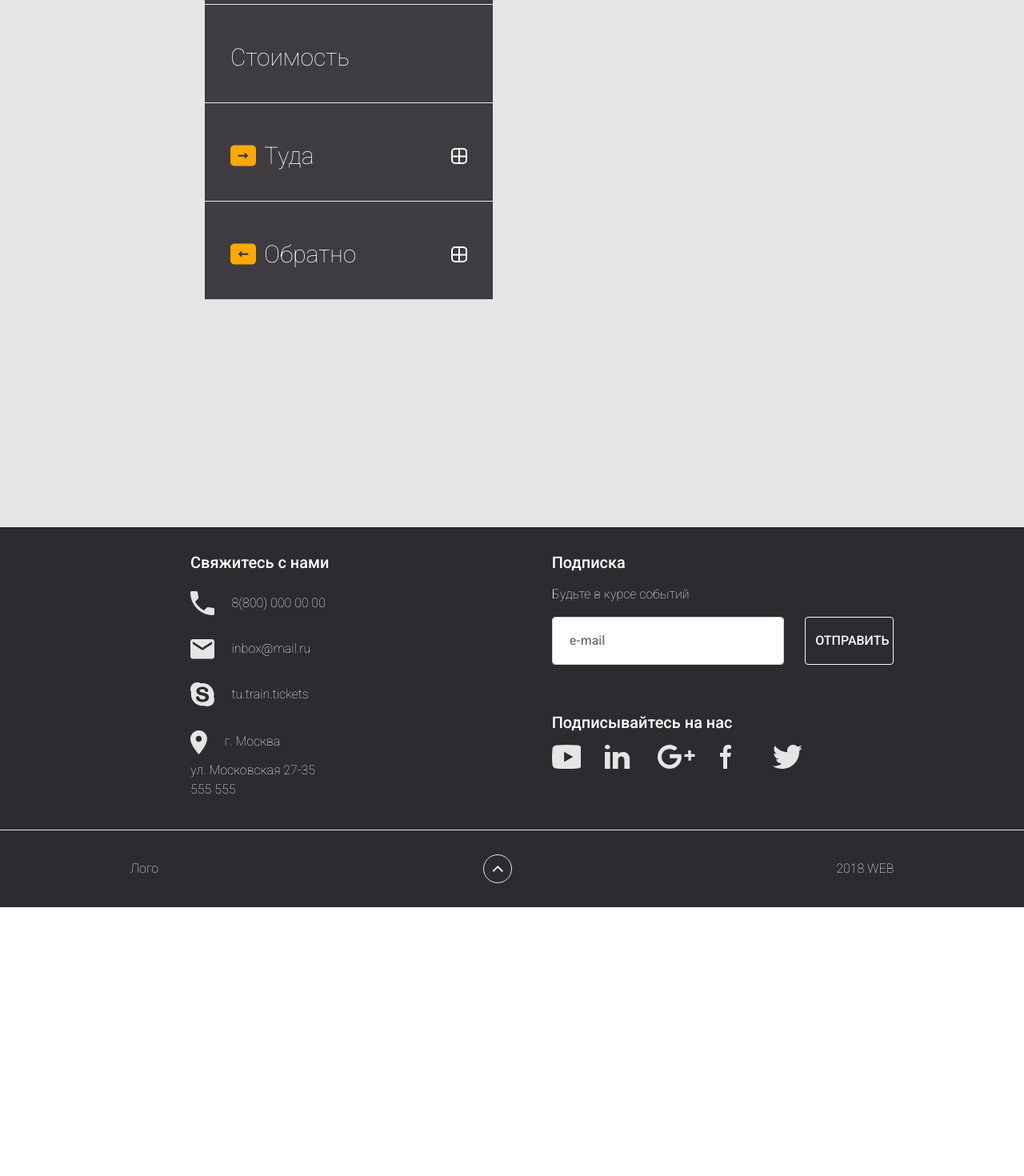
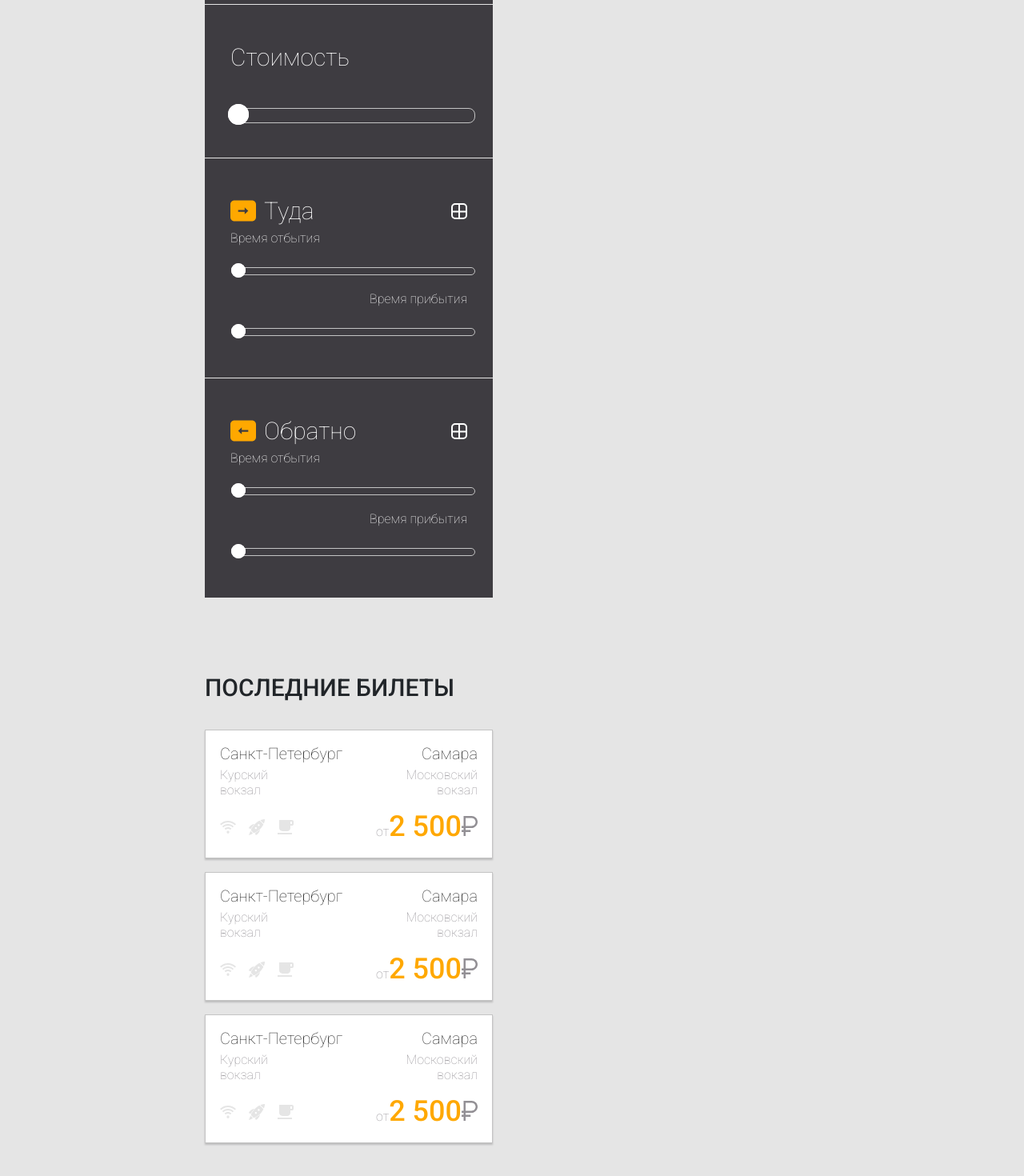
Before and after one commit to ana-goldman/book-the-train-app, a React (Create React App) app: page /booking in a window 1280 px wide. Shown: the part 1280-2750 px from the top of the page at 80% size. Before the commit the page ends 2414 px from the top, so only its background shows below. Built offline with nearby package versions, Linux system fonts and the light colour scheme.

Commit message:
sliders and latest

```diff
--- a/package.json
+++ b/package.json
@@ -10,6 +10,7 @@
     "@testing-library/react": "^12.1.2",
     "@testing-library/user-event": "^13.5.0",
     "bootstrap": "^5.1.3",
+    "rc-slider": "^9.7.5",
     "react": "^17.0.2",
     "react-bootstrap": "^2.1.1",
     "react-dom": "^17.0.2",
--- a/src/components/Filters.jsx
+++ b/src/components/Filters.jsx
@@ -8,9 +8,8 @@ import arrowThere from '../images/arrow-there.svg';
 import arrowBack from '../images/arrow-back.svg';
 
 import { Switch } from '@mui/material';
-// import { Slider } from '@mui/material';
-// import { styled } from '@mui/material/styles';
-import TimeSlider from './TimeSlider';
+import { Range } from 'rc-slider';
+import 'rc-slider/assets/index.css';
 
 export default function Filters() {
 
@@ -67,8 +66,9 @@ export default function Filters() {
           </div>
         </div>
 
-        <div className="filters__item d-flex flex-column">
+        <div className="filters__item item__price d-flex flex-column">
           <span className="filters__item-name">Стоимость</span>
+          <Range/>
         </div>
 
         <div className="filters__item d-flex flex-column">
@@ -80,14 +80,14 @@ export default function Filters() {
               </div>
               <div className="drop-down-toggle"></div>
             </div>
-            {/* <TimeSlider/> */}
-            {/* <Slider
-              value={value}
-              // onChange={handleChange}
-              valueLabelDisplay="auto"
-              aria-labelledby="range-slider"
-              getAriaValueText={valuetext}
-            /> */}
+            <div>
+              <span>Время отбытия</span>
+              <Range />
+            </div>
+            <div class='text-end'>
+              <span className="">Время прибытия</span>
+              <Range />
+            </div>
           </div>
         </div>
 
@@ -100,6 +100,14 @@ export default function Filters() {
               </div>
               <div className="drop-down-toggle"></div>
             </div>
+            <div>
+              <span>Время отбытия</span>
+              <Range />
+            </div>
+            <div class='text-end'>
+              <span className="">Время прибытия</span>
+              <Range />
+            </div>
           </div>
         </div>
 
--- /dev/null
+++ b/src/components/Latest.jsx
@@ -0,0 +1,75 @@
+import trainIncludes from '../images/train-includes.svg';
+import currency from '../images/currency.svg';
+
+export default function Latest() {
+  return (
+    <div className="side__latest">
+        <h3 className="text-uppercase">Последние билеты</h3>
+        <div className="latest-group">
+          <div className="latest-item d-flex flex-column justify-content-between">
+            <div className="latest__body d-flex justify-content-between">
+              <div clclassNameass="latest__from text-start">
+                <div className="latest__city">Санкт-Петербург</div>
+                <div className="latest__station">Курский<br/>вокзал</div>
+              </div>
+              <div className="latest__to text-end">
+                <div className="latest__city">Самара</div>
+                <div className="latest__station">Московский<br/>вокзал</div>
+              </div>
+            </div>
+            <div className="latest__footer d-flex justify-content-between align-items-center">
+              <div className="latest__quality">
+                <img src={trainIncludes} alt="quality"/>
+              </div>
+              <div className="latest__price">от
+                <span>2 500</span>
+                <img src={currency} alt="rub"/>
+              </div>
+            </div>
+          </div>
+          <div className="latest-item d-flex flex-column justify-content-between">
+            <div className="latest__body d-flex justify-content-between">
+              <div className="latest__from text-start">
+                <div className="latest__city">Санкт-Петербург</div>
+                <div className="latest__station">Курский<br/>вокзал</div>
+              </div>
+              <div className="latest__to text-end">
+                <div className="latest__city">Самара</div>
+                <div className="latest__station">Московский<br/>вокзал</div>
+              </div>
+            </div>
+            <div className="latest__footer d-flex justify-content-between align-items-center">
+              <div className="latest__quality">
+              <img src={trainIncludes} alt="quality"/>
+              </div>
+              <div className="latest__price">от
+                <span>2 500</span>
+                <img src={currency} alt="rub"/>
+              </div>
+            </div>
+          </div>
+          <div className="latest-item d-flex flex-column justify-content-between">
+            <div className="latest__body d-flex justify-content-between">
+              <div className="latest__from text-start">
+                <div className="latest__city">Санкт-Петербург</div>
+                <div className="latest__station">Курский<br/>вокзал</div>
+              </div>
+              <div className="latest__to text-end">
+                <div className="latest__city">Самара</div>
+                <div className="latest__station">Московский<br/>вокзал</div>
+              </div>
+            </div>
+            <div className="latest__footer d-flex justify-content-between align-items-center">
+              <div className="latest__quality">
+              <img src={trainIncludes} alt="quality"/>
+              </div>
+              <div className="latest__price">от
+                <span>2 500</span>
+                <img src={currency} alt="rub"/>
+              </div>
+            </div>
+          </div>
+        </div>
+      </div>
+  )
+}
--- a/src/components/TimeSlider.js
+++ /dev/null
@@ -1,47 +0,0 @@
-import React from 'react';
-import TimeRangeSlider from 'react-time-range-slider';
-export default class TimeSlider extends React.Component{
-    constructor(props) {
-        super(props);
-        this.featureRef = React.createRef();
-        this.changeStartHandler = this.changeStartHandler.bind(this);
-        this.timeChangeHandler = this.timeChangeHandler.bind(this);
-        this.changeCompleteHandler = this.changeCompleteHandler.bind(this);
-        this.state = {
-            value: {
-                start: "00:00",
-                end: "23:59"
-            }
-        }
-    }
-
-    changeStartHandler(time){
-        console.log("Start Handler Called", time);
-    }
-
-    timeChangeHandler(time){
-        this.setState({
-            value: time
-        });
-    }
-
-    changeCompleteHandler(time){
-        console.log("Complete Handler Called", time);
-    }
-
-    render() {
-      return(
-        <TimeRangeSlider
-          disabled={false}
-          format={24}
-          maxValue={"23:59"}
-          minValue={"00:00"}
-          name={"time_range"}
-          onChangeStart={this.changeStartHandler}
-          onChangeComplete={this.changeCompleteHandler}
-          onChange={this.timeChangeHandler}
-          step={15}
-          value={this.state.value}/>
-      );
-    }
-};
--- a/src/index.css
+++ b/src/index.css
@@ -519,6 +519,59 @@ ol > li:not(:last-child) > div:before {
   opacity: 1;
 }
 
+/* Direction and Price sliders  */
+.item__direction .rc-slider,
+.item__price .rc-slider {
+  margin: 19px 10px;
+}
+
+.item__direction .rc-slider-rail {
+  height: 10px;
+  border: 1px solid #C4C4C4;
+  border-radius: 8px;
+  background-color: transparent;
+}
+
+.item__direction .rc-slider-track {
+  height: 10px;
+  background-color: #FFA800;
+}
+
+.item__direction .rc-slider-handle-1,
+.item__direction .rc-slider-handle-2 {
+  width: 18px;
+  height: 18px;
+  background-color: #FFFFFF;
+  border-radius: 50%;
+  border: none;
+}
+
+.rc-slider-handle-dragging {
+  border-color: transparent !important;
+  box-shadow: unset !important;
+}
+
+.item__price .rc-slider-rail {
+  height: 19px;
+  border: 1px solid #C4C4C4;
+  border-radius: 8px;
+  background-color: transparent;
+}
+
+.item__price .rc-slider-track {
+  height: 19px;
+  background-color: #FFA800;
+}
+
+.item__price .rc-slider-handle-1,
+.item__price .rc-slider-handle-2 {
+  width: 26px;
+  height: 26px;
+  background-color: #FFFFFF;
+  border-radius: 50%;
+  border: none;
+}
+
 /*  */
 .drop-down-toggle {
   width: 20px;
--- a/src/pages/Booking.jsx
+++ b/src/pages/Booking.jsx
@@ -2,6 +2,7 @@ import { Fragment } from 'react';
 import HeaderBooking from '../components/HeaderBooking';
 import Footer from '../components/Footer';
 import Filters from '../components/Filters';
+import Latest from '../components/Latest';
 
 
 export default function Booking() {
@@ -11,6 +12,7 @@ export default function Booking() {
         <main className="main-booking d-flex justify-content-between">
           <aside className="side-container">
             <Filters/>
+            <Latest/>
           </aside>
           <section className="trains-container"></section>
         </main>
```
Also changed, not shown: 1 other file (tests, documents, lock files or other folders).
